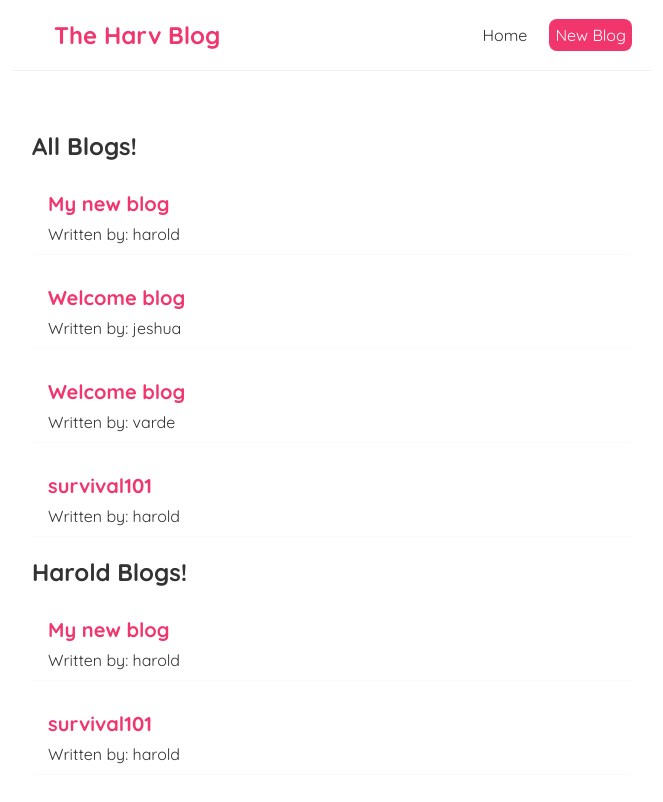
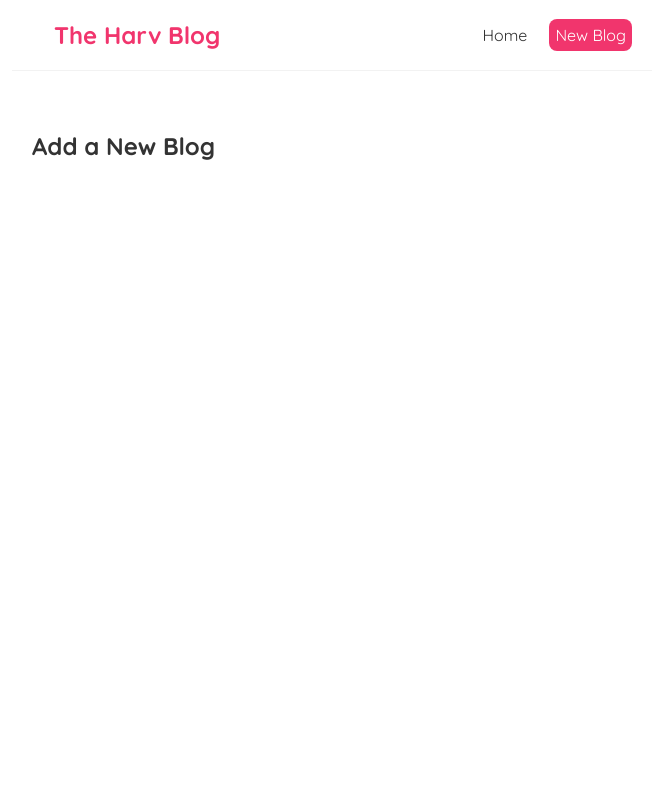
Before and after one commit to haroldjeshua/hard-redact-boggles, a React (Create React App) app: page /create in a window 1280 px wide. Shown: the top 802 px of the page, without its empty margins (308-971 px from the left). Built offline with nearby package versions, Linux system fonts and the light colour scheme; data requests are answered from the project's data file.

Commit message:
lesson 23: exact route match //oldupdate

```diff
--- a/src/App.js
+++ b/src/App.js
@@ -1,6 +1,7 @@
 import Navbar from "./Navbar";
 import Home from "./Home";
 import { BrowserRouter as Router, Route, Switch } from 'react-router-dom';
+import Create from "./Create";
 
 function App() {
 	return (
@@ -9,8 +10,11 @@
 				<Navbar/>
 				<div className="content">
 					<Switch>
-						<Route path="/">
+						<Route exact path="/">
 							<Home />
+						</Route>
+						<Route path="/create">
+							<Create />
 						</Route>
 					</Switch>
 				</div>
--- /dev/null
+++ b/src/Create.js
@@ -0,0 +1,9 @@
+const Create = () => {
+    return (
+        <div className="create">
+            <h2>Add a New Blog</h2>
+        </div>
+     );
+}
+
+export default Create;
```
